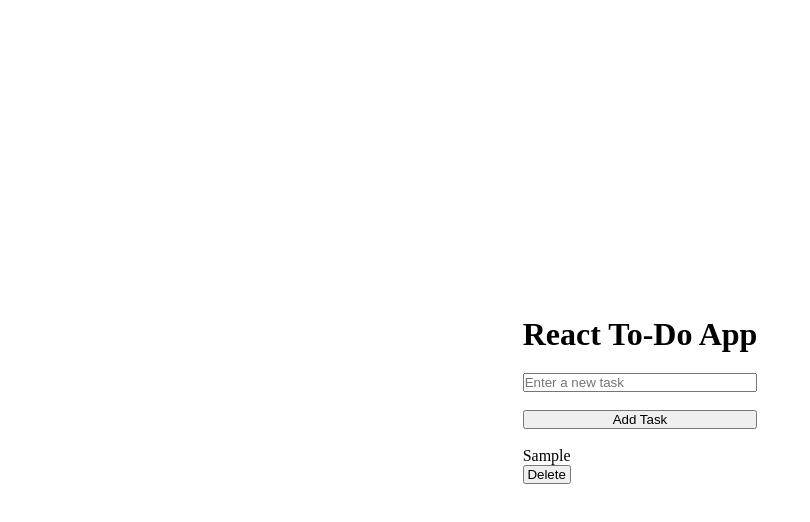
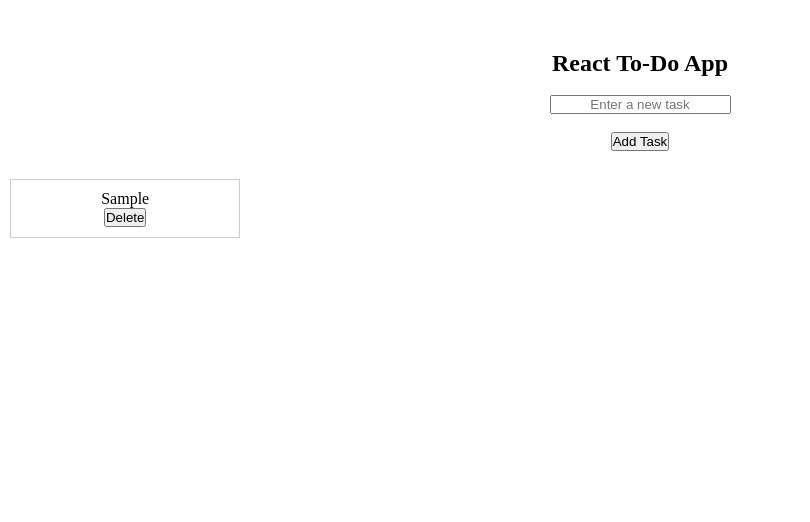
Before and after one commit to shaikh-akbar-96/To-Do-App, a React (Create React App) app: page / in a window 1280 px wide. Both pictures are taken after typing "Sample" into the empty fields and a click on the button "Add Task". Shown: the top 522 px of the page, without its empty margins (0-810 px from the left). Built offline with nearby package versions, Linux system fonts and the light colour scheme.

Commit message:
add some styling

```diff
--- a/src/App.css
+++ b/src/App.css
@@ -1,40 +1,9 @@
 * {
+  padding: 0;
   margin: 0;
-  padding: 0;
 }
 
-.App {
+body {
+  height: 100vh;
   width: 100%;
-  height: 100vh;
-  display: flex;
-  flex-direction: column;
-  justify-content: center;
-  align-items: center;
 }
-
-.inputText {
-  margin-top: 20px;
-  width: 33%;
-  width: auto;
-  display: flex;
-  flex-direction: column;
-  justify-content: center;
-}
-.btnstyle {
-  width: auto;
-}
-
-.tasks {
-  display: flex;
-  flex-direction: row;
-  flex-wrap: wrap;
-  width: 100%;
-  justify-content: space-between;
-}
-
-.newItems {
-  display: flex;
-  flex-wrap: wrap;
-  justify-content: space-evenly;
-  flex-direction: column;
-}
--- /dev/null
+++ b/src/components/ToDo.css
@@ -0,0 +1,40 @@
+.main {
+  position: fixed;
+  height: 100vh;
+  width: 100vw;
+  display: flex;
+  flex-direction: column;
+  transform: translateY(50px);
+  text-align: center;
+}
+
+.input_text {
+  width: auto;
+  text-align: center;
+}
+
+.tasks {
+  width: 100%;
+  display: flex;
+  flex-wrap: wrap;
+  justify-content: flex-start;
+}
+
+.newItems {
+  width: 18%;
+  margin: 10px;
+  display: flex;
+  flex-direction: column;
+  text-align: center;
+  border: 1px solid #ccc;
+  padding: 10px;
+  box-sizing: border-box;
+}
+
+.parent_button {
+  width: 100%;
+}
+
+.deletebtn {
+  width: auto;
+}
--- a/src/components/todo.jsx
+++ b/src/components/todo.jsx
@@ -1,5 +1,6 @@
 import React, { useState } from "react";
 import "../App.css";
+import "./ToDo.css";
 
 const ToDo = () => {
   const [item, setItem] = useState([]);
@@ -19,25 +20,35 @@ const ToDo = () => {
 
   return (
     <div className="main">
-      <h1>React To-Do App</h1>
+      <h2>React To-Do App</h2>
+      <br />
       <div className="inputText">
+        <div>
           <input
             type="text"
             value={newItem}
             onChange={(e) => setNewItem(e.target.value)}
             placeholder="Enter a new task"
+            className="input_text"
           />
+        </div>
         <br />
+        <div>
           <button onClick={addTask} className="btnstyle">
             Add Task
           </button>
+        </div>
       </div>
       <br />
       <div className="tasks">
         {item.map((task) => (
           <div key={task.id} className="newItems">
             {task.text}
-            <button onClick={() => deleteTask(task.id)}>Delete</button>
+            <div className="parent_button">
+              <button onClick={() => deleteTask(task.id)} className="deletebtn">
+                Delete
+              </button>
+            </div>
           </div>
         ))}
         <br />
```
Lines whose indentation alone changed are shown as unchanged.
